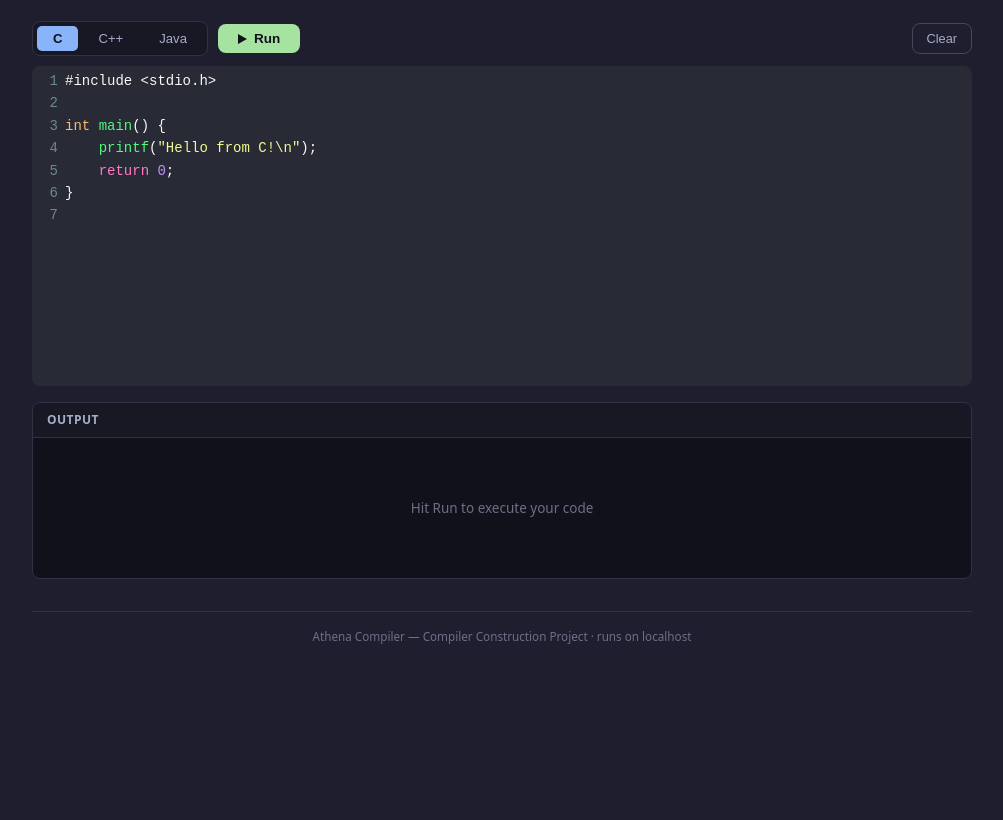
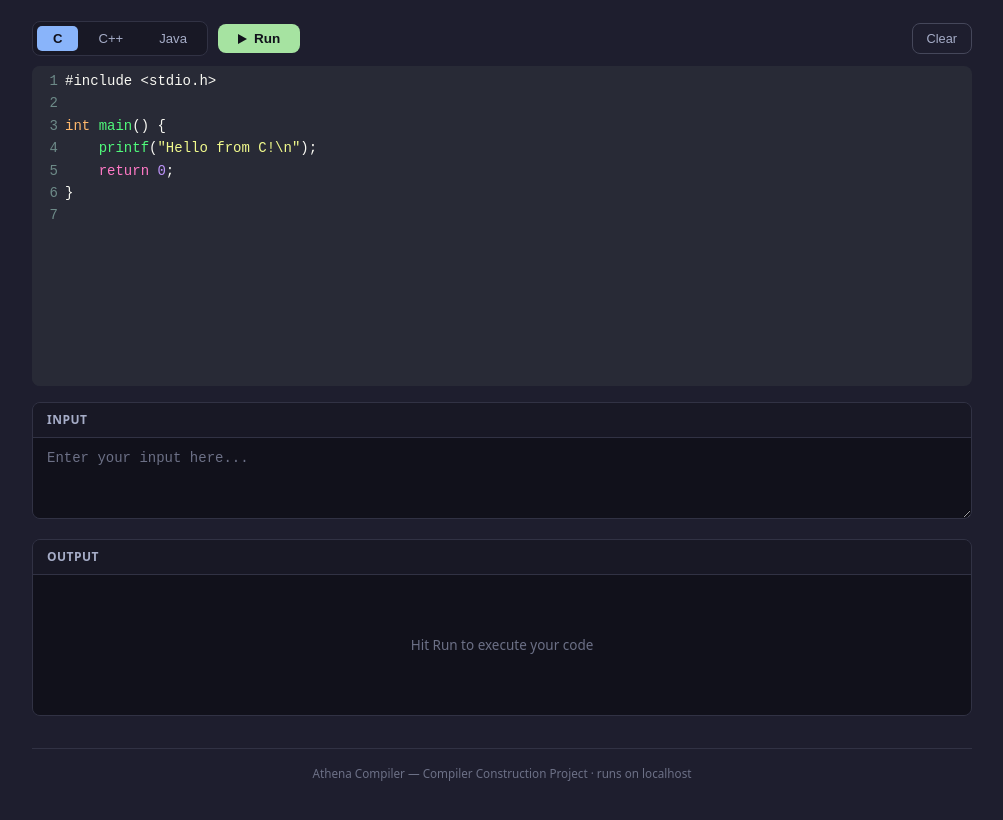
Before and after one commit to Zawad0/athena-compiler, a plain HTML site: page frontend/index.html in a window 1280 px wide. Shown: the part 78-898 px from the top of the page, without its empty margins (138-1141 px from the left). Before the commit the page ends 800 px from the top, so only its background shows below. Drawn offline with nearby package versions, Linux system fonts and the light colour scheme.

Commit message:
Add frontend stdin input panel

```diff
--- a/frontend/app.js
+++ b/frontend/app.js
@@ -199,6 +199,7 @@ function OutputPanel({ result }) {
 function App() {
   const [lang,   setLang]   = useState("c");
   const [result, setResult] = useState(null);
+  const [input, setInput] = useState("");
 
   // textareaRef points to the real <textarea> DOM node.
   // CodeMirror.fromTextArea() reads it on init and then hides it.
@@ -251,7 +252,11 @@ function App() {
       const res = await fetch("/api/run", {
         method: "POST",
         headers: { "Content-Type": "application/json" },
-        body: JSON.stringify({ language: lang, source }),
+        body: JSON.stringify({
+          language: lang,
+          source,
+          input
+        }),
       });
       const data = await res.json();
       setResult(data);
@@ -300,6 +305,19 @@ function App() {
           <textarea ref={textareaRef} />
         </div>
 
+        <div className="output-panel input-panel">
+          <div className="output-header">INPUT</div>
+          <div className="output-body input-body">
+            <textarea
+              className="custom-input"
+              placeholder="Enter your input here..."
+              value={input}
+              onChange={(e) => setInput(e.target.value)}
+              disabled={isLoading}
+            />
+          </div>
+        </div>
+
         <OutputPanel result={result} />
       </main>
 
--- a/frontend/style.css
+++ b/frontend/style.css
@@ -408,3 +408,41 @@ footer {
   header h1 { font-size: 1.1rem; }
   .header-sub { display: none; }
 }
+
+/* Input Panel */
+.input-panel {
+  margin-bottom: 20px;
+}
+
+/* Remove Output panel's original body sizing */
+.output-panel .output-body.input-body {
+  min-height: 0;
+  height: auto;
+  padding: 0;
+  display: block;
+}
+
+/* Input textarea */
+.output-panel .output-body.input-body .custom-input {
+  display: block;
+  width: 100%;
+  height: 80px;
+  min-height: 80px;
+  max-height: 180px;
+  margin: 0;
+  padding: 12px 14px;
+  box-sizing: border-box;
+
+  background: transparent;
+  color: var(--text);
+  border: none;
+  outline: none;
+
+  resize: vertical;
+  font-family: monospace;
+  font-size: 14px;
+}
+
+.custom-input::placeholder {
+  color: var(--overlay);
+}
```
